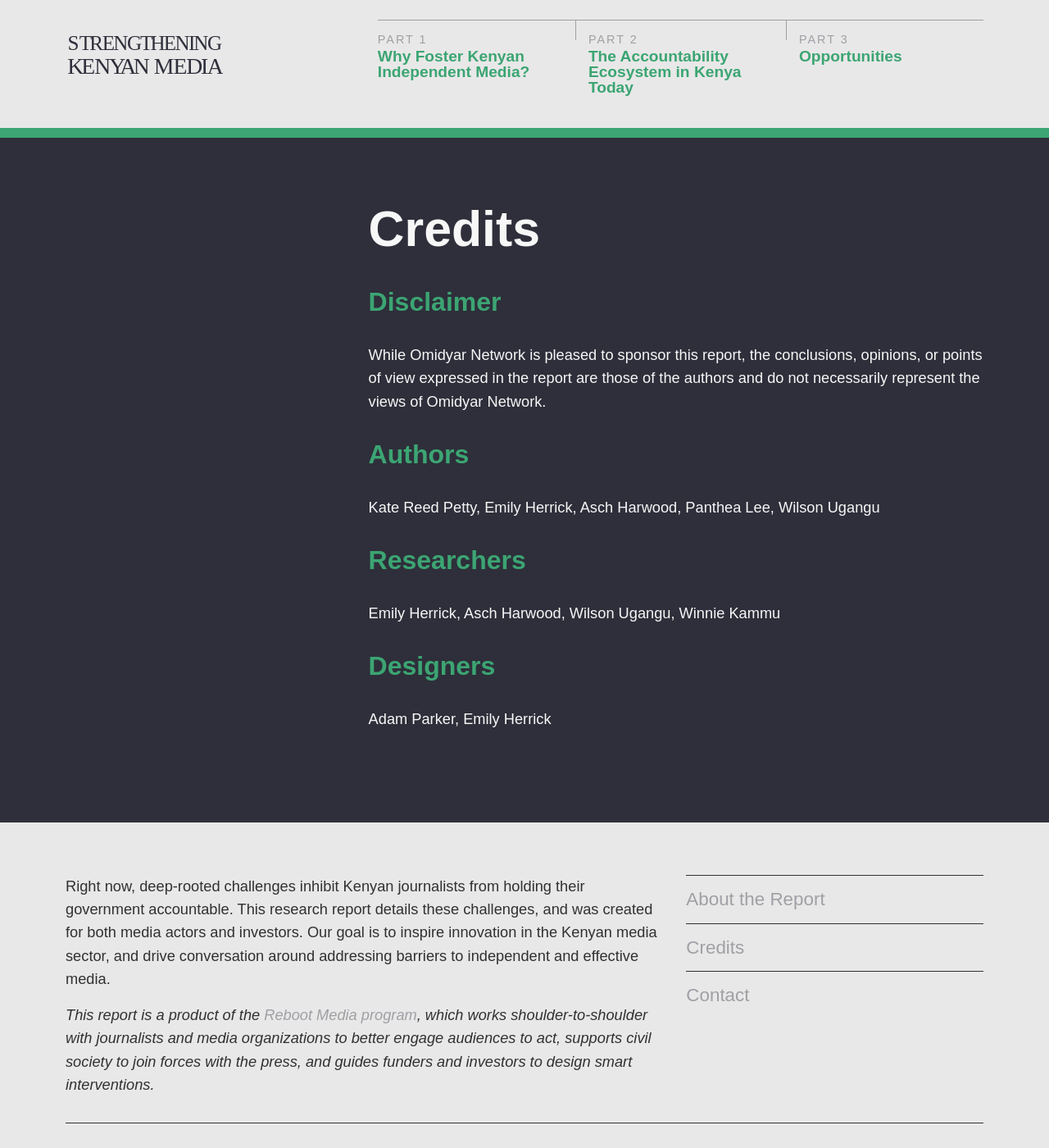
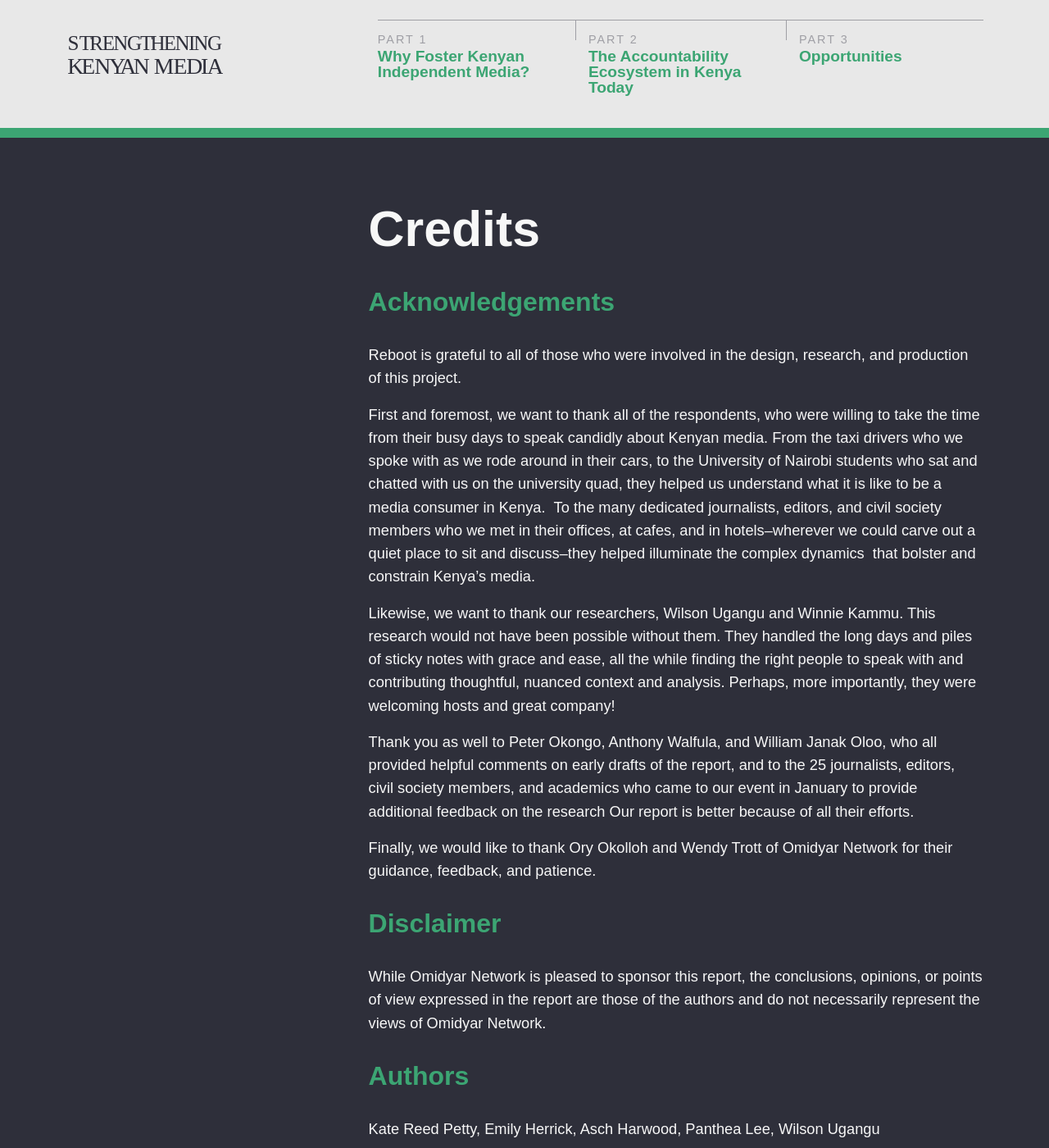
Before and after one commit to theReboot/onken, a Jekyll site: the page built from credits.md, in a window 1280 px wide and 1400 px high. Shown: the whole window at 82% size. Built offline with Jekyll 4.4.1, drawn with Linux system fonts in a browser that asks for light colours; nearby versions of some CDN libraries.

Commit message:
Added acknowledgments page

```diff
--- a/credits.md
+++ b/credits.md
@@ -5,6 +5,18 @@ permalink: /credits/
 ---
 
 # Credits
+
+### Acknowledgements
+
+Reboot is grateful to all of those who were involved in the design, research, and production of this project.
+
+First and foremost, we want to thank all of the respondents, who were willing to take the time from their busy days to speak candidly about Kenyan media. From the taxi drivers who we spoke with as we rode around in their cars, to the University of Nairobi students who sat and chatted with us on the university quad, they helped us understand what it is like to be a media consumer in Kenya.  To the many dedicated journalists, editors, and civil society members who we met in their offices, at cafes, and in hotels--wherever we could carve out a quiet place to sit and discuss--they helped illuminate the complex dynamics  that bolster and constrain Kenya's media.
+
+Likewise, we want to thank our researchers, Wilson Ugangu and Winnie Kammu. This research would not have been possible without them. They handled the long days and piles of sticky notes with grace and ease, all the while finding the right people to speak with and contributing thoughtful, nuanced context and analysis. Perhaps, more importantly, they were welcoming hosts and great company!
+
+Thank you as well to Peter Okongo, Anthony Walfula, and William Janak Oloo, who all provided helpful comments on early drafts of the report, and to the 25 journalists, editors, civil society members, and academics who came to our event in January to provide additional feedback on the research Our report is better because of all their efforts.
+
+Finally, we would like to thank Ory Okolloh and Wendy Trott of Omidyar Network for their guidance, feedback, and patience.
 
 ### Disclaimer
 
```
